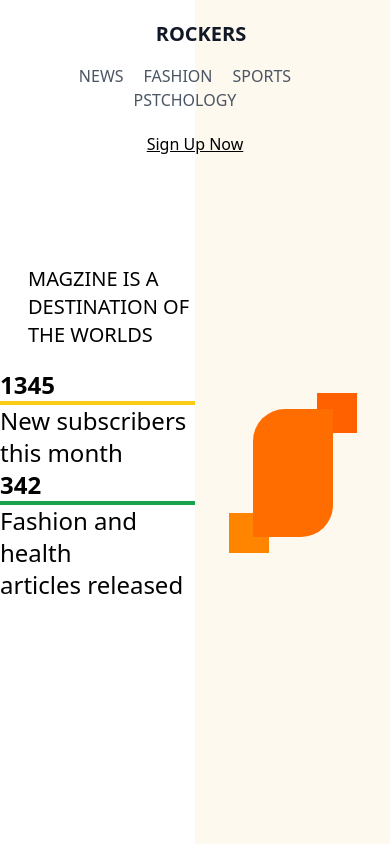
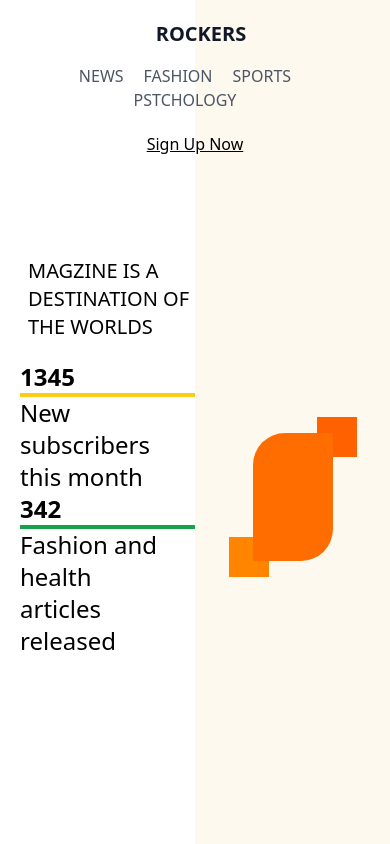
Before and after one commit to Tanuj-Bhaud/rockers, a Next.js app: page / in a window 390 px wide. Shown: the top 844 px of the page. Built offline with nearby package versions, Linux system fonts and the light colour scheme.

Commit message:
:iphone:

```diff
--- a/pages/index.tsx
+++ b/pages/index.tsx
@@ -16,13 +16,13 @@ const Home: NextPage = () => {
         <div className='h-3/4 flex flex-col items-center justify-center'>
           <div className='text-xl md:text-4xl lg:text-7xl sm:text-2xl pl-7 sm:pl-12 pb-5 sm:pb-10 sm:pt-20 overflow-visible'>MAGZINE IS A DESTINATION OF THE WORLDS</div>
           <div className='flex flex-col md:flex-row pb-20'>
-            <div className=' sm:pl-7 flex flex-col'>
+            <div className='pl-5 sm:pl-7 flex flex-col'>
               <div className='font-bold text-2xl md:text-5xl sm:text-2xl border-b-4 border-yellow-400'>1345</div>
-              <div className='text-2xl'>New subscribers <br></br> this month</div>
+              <div className='text-2xl lg:text-4xl'>New subscribers <br></br> this month</div>
               </div>
-            <div className='sm:pl-7 md:pl-20 flex flex-col'>
+            <div className='pl-5 sm:pl-7 md:pl-20 flex flex-col'>
             <div className='font-bold text-2xl md:text-5xl sm:text-2xl border-b-4 border-green-600'>342</div>
-              <div className='text-2xl'>Fashion and health <br></br> articles released</div></div>
+              <div className='text-2xl lg:text-4xl'>Fashion and health <br></br> articles released</div></div>
           </div>
           </div>
         <div className='  bg-[#ff6000] h-screen'>
```
